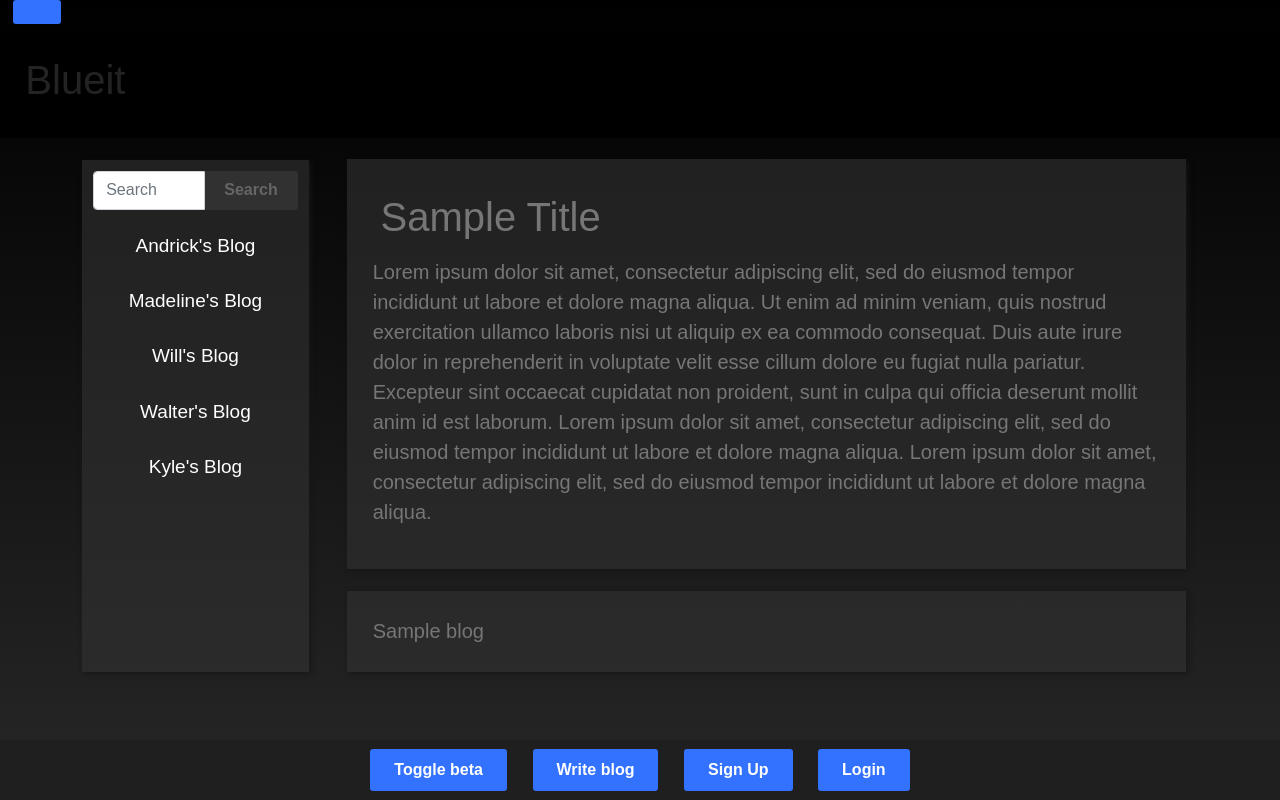
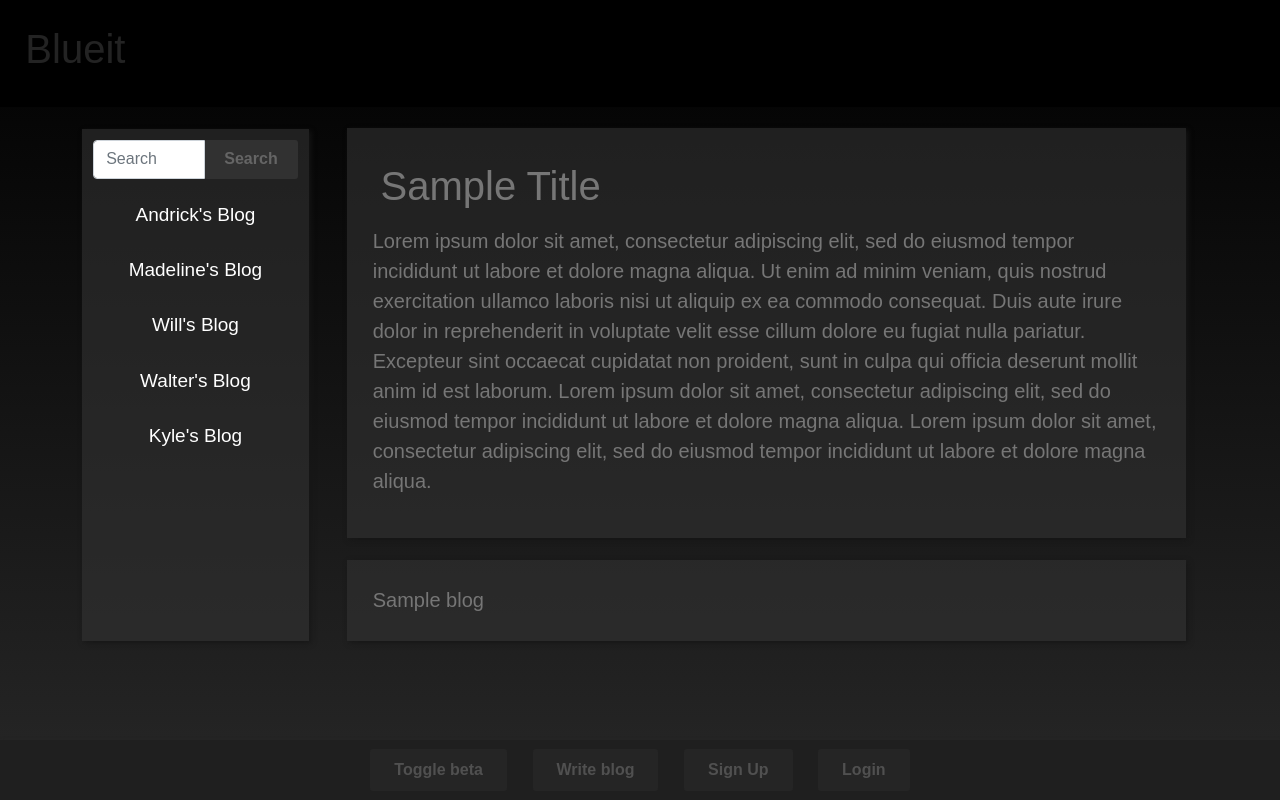
Before and after one commit to Walter-Conwell/Blueit, a Node server app: page / in a window 1280 px wide. Run offline with Node 20, Linux system fonts and the light colour scheme; some libraries are stand-ins or nearby versions.

Commit message:
fixed profileBtn functionality and styling

```diff
--- a/public/css/style.css
+++ b/public/css/style.css
@@ -47,7 +47,7 @@
   color: white;
   font-size: 19px;
 }
-
+/* profileModal does NOT belong here. */
 #modalLoginBtn,
 #modalSignUpBtn {
   display: inline-block;
@@ -254,7 +254,7 @@
 .dark-theme #themeToggleTestBtn,
 .dark-theme #blogWriteBtn,
 .dark-theme #saveBlogBtn,
-#.dark-theme #profileBtn {
+.dark-theme #profileBtn {
   background-color: #252525;
   color: #505050;
 }
@@ -323,7 +323,8 @@
 .madelines-theme #signUpBtn,
 .madelines-theme #themeToggleTestBtn,
 .madelines-theme #blogWriteBtn,
-.madelines-theme #saveBlogBtn {
+.madelines-theme #saveBlogBtn,
+.madelines-theme #profileBtn {
   background-color: #252525;
   color: #505050;
 }
--- a/views/partials/profile.handlebars
+++ b/views/partials/profile.handlebars
@@ -1,6 +1,7 @@
 {{! profile button }}
-<div id="profileBtn" class="profileBtn">
-  <div id="profileModal" class="profileModal">
+{{!-- commented out below line. it was causing the modal to be placed at top left of screen --}}
+{{! <div id="profileBtn" class="profileBtn"> }}
+<div id="profileModal" class="profileModal" style="display: none;">
   <div class="modal-dialog modal-dialog-centered" role="document">
     <div class="modal-content centered">
       <div class="modal-header text-center">
@@ -29,4 +30,4 @@
     </div>
   </div>
 </div>
-</div>
+{{! </div> }}
```
Lines whose indentation alone changed are shown as unchanged.
